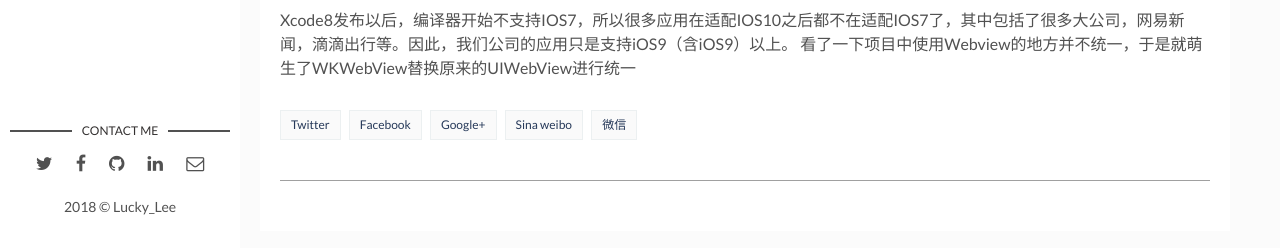
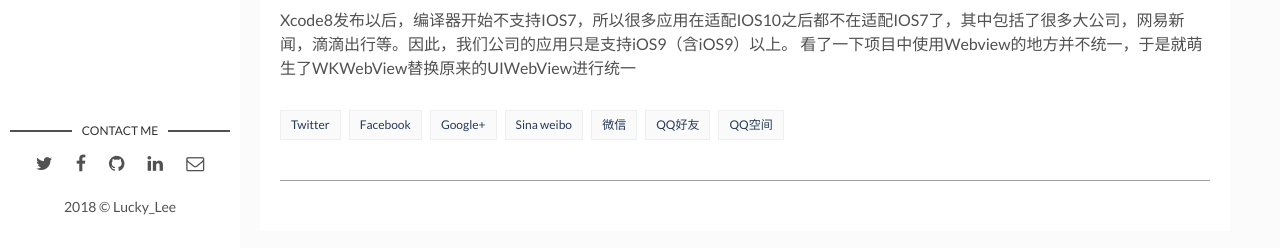
Before and after one commit to haiwei-Lee/haiwei-Lee.github.io, a Jekyll site: the page built from _posts/2018-7-30-项目中WKWebView.md, in a window 1280 px wide and 1112 px high. Shown: the part 861-1109 px from the top of the window. Built offline with Jekyll 4.4.1, drawn with Linux system fonts in a browser that asks for light colours; comment, search, counter and statistics services are not loaded.

Commit message:
add share

```diff
--- a/_layouts/post.html
+++ b/_layouts/post.html
@@ -26,7 +26,9 @@
           <a href="https://facebook.com/sharer.php?u={{ site.url }}{{ page.url }}" title="Share on Facebook" rel="nofollow" target="_blank">Facebook</a>
           <a href="https://plus.google.com/share?url={{ site.url }}{{ page.url }}" title="Share on Google+" rel="nofollow" target="_blank">Google+</a>
           <a href="http://v.t.sina.com.cn/share/share.php?url={{ site.url }}{{ page.url}}" title="Share sina weibo" target="_blank">Sina weibo</a>
-          <a href="https://api.addthis.com/oexchange/0.8/forward/wechat/offer?url={{ site.url }}{{ page.url }}" title="Share wechat">微信</a>
+          <a href="https://api.addthis.com/oexchange/0.8/forward/wechat/offer?url={{ site.url }}{{ page.url }}" title="Share wechat" target="_blank">微信</a>
+          <a href="http://connect.qq.com/widget/shareqq/index.html?url={{ site.url }}{{ page.url }}" title="qq好友" target="_blank">QQ好友</a>
+          <a href="http://sns.qzone.qq.com/cgi-bin/qzshare/cgi_qzshare_onekey?url={{ site.url }}{{ page.url }}" target="_blank">QQ空间</a>
         </div>
         <div class="page-tag">
           {% for tag in page.tags %}
```
